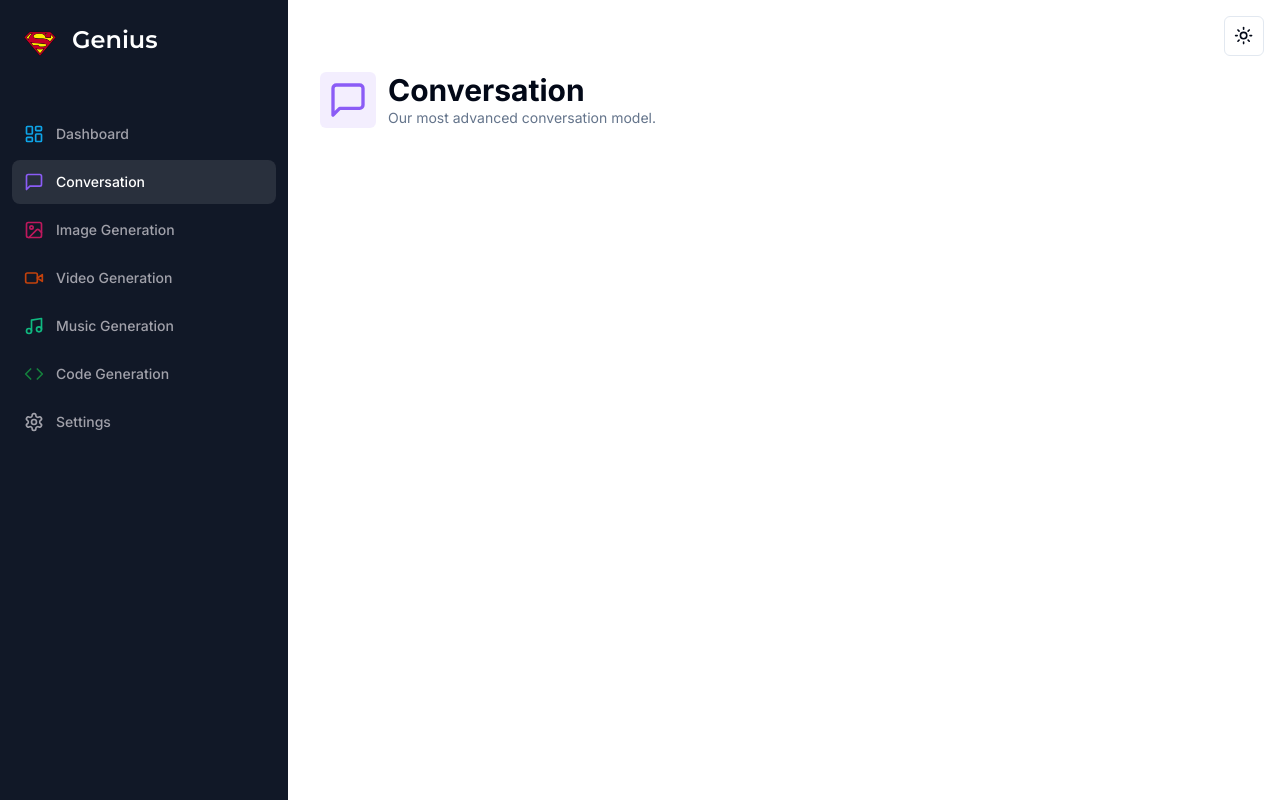
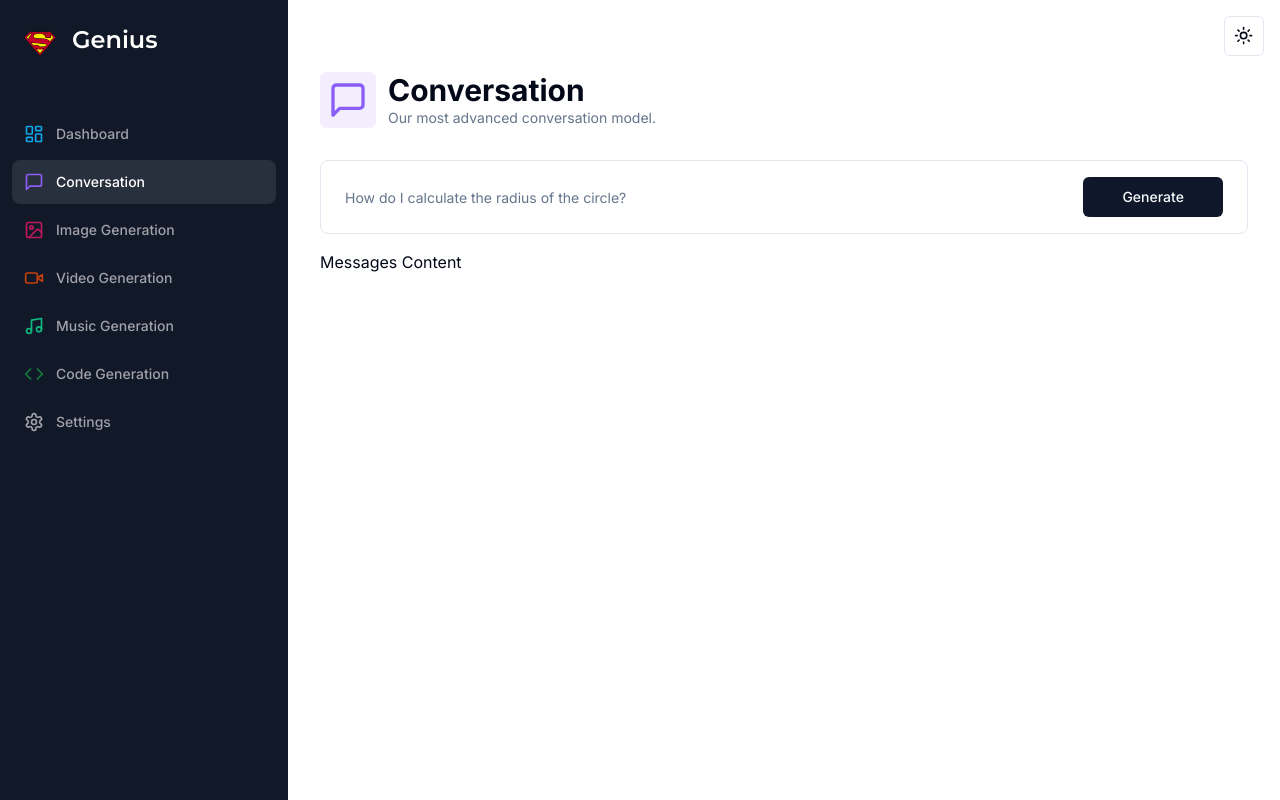
Before and after one commit to PiotrRomanczuk/NextJs-AI-Saas, a Next.js app: page /conversation in a window 1280 px wide. Built offline with nearby package versions, Linux system fonts and the light colour scheme.

Commit message:
Conversation UI done

```diff
--- /dev/null
+++ b/app/(dashboard)/(routes)/conversation/constants.tsx
@@ -0,0 +1,7 @@
+import * as z from 'zod';
+
+export const formSchema = z.object({
+	prompt: z.string().min(1, {
+		message: 'Prompt is required',
+	}),
+});
--- a/app/(dashboard)/(routes)/conversation/page.tsx
+++ b/app/(dashboard)/(routes)/conversation/page.tsx
@@ -1,7 +1,32 @@
+'use client';
+
 import Heading from '@/components/heading';
+
 import { MessageSquare } from 'lucide-react';
+import { useForm } from 'react-hook-form';
+
+import { formSchema } from './constants';
+import { zodResolver } from '@hookform/resolvers/zod';
+import * as z from 'zod';
+
+import { Input } from '@/components/ui/input';
+import { Form, FormControl, FormField, FormItem } from '@/components/ui/form';
+import { Button } from '@/components/ui/button';
 
 export default function ConversationPage() {
+	const form = useForm<z.infer<typeof formSchema>>({
+		resolver: zodResolver(formSchema),
+		defaultValues: {
+			prompt: '',
+		},
+	});
+
+	const isLoading = form.formState.isSubmitting;
+
+	const onSubmit = async (values: z.infer<typeof formSchema>) => {
+		console.log(values);
+	};
+
 	return (
 		<div>
 			<Heading
@@ -11,6 +36,39 @@
 				iconColor='text-violet-500'
 				bgColor='bg-violet-500/10'
 			/>
+			<div className='px-4 lg:px-8'>
+				<div>
+					<Form {...form}>
+						<form
+							onSubmit={form.handleSubmit(onSubmit)}
+							className='rounded-lg border w-full p-4 px-3 md:px-6 focus-within:shadow-sm grid grid-cols-12 gap-2'
+						>
+							<FormField
+								name='prompt'
+								render={({ field }) => (
+									<FormItem className='col-span-12 lg:col-span-10'>
+										<FormControl className='m-0 p-0'>
+											<Input
+												className='border-0 outline-none focus-visible:ring-0 focus-visible:ring-transparent'
+												disabled={isLoading}
+												placeholder='How do I calculate the radius of the circle?'
+												{...field}
+											/>
+										</FormControl>
+									</FormItem>
+								)}
+							/>
+							<Button
+								className='col-span-12 lg:col-span-2 w-full'
+								disabled={isLoading}
+							>
+								Generate
+							</Button>
+						</form>
+					</Form>
+				</div>
+				<div className='space-y-4 mt-4'>Messages Content</div>
+			</div>
 		</div>
 	);
 }
--- /dev/null
+++ b/components/ui/form.tsx
@@ -0,0 +1,176 @@
+import * as React from "react"
+import * as LabelPrimitive from "@radix-ui/react-label"
+import { Slot } from "@radix-ui/react-slot"
+import {
+  Controller,
+  ControllerProps,
+  FieldPath,
+  FieldValues,
+  FormProvider,
+  useFormContext,
+} from "react-hook-form"
+
+import { cn } from "@/lib/utils"
+import { Label } from "@/components/ui/label"
+
+const Form = FormProvider
+
+type FormFieldContextValue<
+  TFieldValues extends FieldValues = FieldValues,
+  TName extends FieldPath<TFieldValues> = FieldPath<TFieldValues>
+> = {
+  name: TName
+}
+
+const FormFieldContext = React.createContext<FormFieldContextValue>(
+  {} as FormFieldContextValue
+)
+
+const FormField = <
+  TFieldValues extends FieldValues = FieldValues,
+  TName extends FieldPath<TFieldValues> = FieldPath<TFieldValues>
+>({
+  ...props
+}: ControllerProps<TFieldValues, TName>) => {
+  return (
+    <FormFieldContext.Provider value={{ name: props.name }}>
+      <Controller {...props} />
+    </FormFieldContext.Provider>
+  )
+}
+
+const useFormField = () => {
+  const fieldContext = React.useContext(FormFieldContext)
+  const itemContext = React.useContext(FormItemContext)
+  const { getFieldState, formState } = useFormContext()
+
+  const fieldState = getFieldState(fieldContext.name, formState)
+
+  if (!fieldContext) {
+    throw new Error("useFormField should be used within <FormField>")
+  }
+
+  const { id } = itemContext
+
+  return {
+    id,
+    name: fieldContext.name,
+    formItemId: `${id}-form-item`,
+    formDescriptionId: `${id}-form-item-description`,
+    formMessageId: `${id}-form-item-message`,
+    ...fieldState,
+  }
+}
+
+type FormItemContextValue = {
+  id: string
+}
+
+const FormItemContext = React.createContext<FormItemContextValue>(
+  {} as FormItemContextValue
+)
+
+const FormItem = React.forwardRef<
+  HTMLDivElement,
+  React.HTMLAttributes<HTMLDivElement>
+>(({ className, ...props }, ref) => {
+  const id = React.useId()
+
+  return (
+    <FormItemContext.Provider value={{ id }}>
+      <div ref={ref} className={cn("space-y-2", className)} {...props} />
+    </FormItemContext.Provider>
+  )
+})
+FormItem.displayName = "FormItem"
+
+const FormLabel = React.forwardRef<
+  React.ElementRef<typeof LabelPrimitive.Root>,
+  React.ComponentPropsWithoutRef<typeof LabelPrimitive.Root>
+>(({ className, ...props }, ref) => {
+  const { error, formItemId } = useFormField()
+
+  return (
+    <Label
+      ref={ref}
+      className={cn(error && "text-destructive", className)}
+      htmlFor={formItemId}
+      {...props}
+    />
+  )
+})
+FormLabel.displayName = "FormLabel"
+
+const FormControl = React.forwardRef<
+  React.ElementRef<typeof Slot>,
+  React.ComponentPropsWithoutRef<typeof Slot>
+>(({ ...props }, ref) => {
+  const { error, formItemId, formDescriptionId, formMessageId } = useFormField()
+
+  return (
+    <Slot
+      ref={ref}
+      id={formItemId}
+      aria-describedby={
+        !error
+          ? `${formDescriptionId}`
+          : `${formDescriptionId} ${formMessageId}`
+      }
+      aria-invalid={!!error}
+      {...props}
+    />
+  )
+})
+FormControl.displayName = "FormControl"
+
+const FormDescription = React.forwardRef<
+  HTMLParagraphElement,
+  React.HTMLAttributes<HTMLParagraphElement>
+>(({ className, ...props }, ref) => {
+  const { formDescriptionId } = useFormField()
+
+  return (
+    <p
+      ref={ref}
+      id={formDescriptionId}
+      className={cn("text-sm text-muted-foreground", className)}
+      {...props}
+    />
+  )
+})
+FormDescription.displayName = "FormDescription"
+
+const FormMessage = React.forwardRef<
+  HTMLParagraphElement,
+  React.HTMLAttributes<HTMLParagraphElement>
+>(({ className, children, ...props }, ref) => {
+  const { error, formMessageId } = useFormField()
+  const body = error ? String(error?.message) : children
+
+  if (!body) {
+    return null
+  }
+
+  return (
+    <p
+      ref={ref}
+      id={formMessageId}
+      className={cn("text-sm font-medium text-destructive", className)}
+      {...props}
+    >
+      {body}
+    </p>
+  )
+})
+FormMessage.displayName = "FormMessage"
+
+export {
+  useFormField,
+  Form,
+  FormItem,
+  FormLabel,
+  FormControl,
+  FormDescription,
+  FormMessage,
+  FormField,
+}
--- /dev/null
+++ b/components/ui/input.tsx
@@ -0,0 +1,25 @@
+import * as React from "react"
+
+import { cn } from "@/lib/utils"
+
+export interface InputProps
+  extends React.InputHTMLAttributes<HTMLInputElement> {}
+
+const Input = React.forwardRef<HTMLInputElement, InputProps>(
+  ({ className, type, ...props }, ref) => {
+    return (
+      <input
+        type={type}
+        className={cn(
+          "flex h-10 w-full rounded-md border border-input bg-background px-3 py-2 text-sm ring-offset-background file:border-0 file:bg-transparent file:text-sm file:font-medium placeholder:text-muted-foreground focus-visible:outline-none focus-visible:ring-2 focus-visible:ring-ring focus-visible:ring-offset-2 disabled:cursor-not-allowed disabled:opacity-50",
+          className
+        )}
+        ref={ref}
+        {...props}
+      />
+    )
+  }
+)
+Input.displayName = "Input"
+
+export { Input }
--- /dev/null
+++ b/components/ui/label.tsx
@@ -0,0 +1,26 @@
+"use client"
+
+import * as React from "react"
+import * as LabelPrimitive from "@radix-ui/react-label"
+import { cva, type VariantProps } from "class-variance-authority"
+
+import { cn } from "@/lib/utils"
+
+const labelVariants = cva(
+  "text-sm font-medium leading-none peer-disabled:cursor-not-allowed peer-disabled:opacity-70"
+)
+
+const Label = React.forwardRef<
+  React.ElementRef<typeof LabelPrimitive.Root>,
+  React.ComponentPropsWithoutRef<typeof LabelPrimitive.Root> &
+    VariantProps<typeof labelVariants>
+>(({ className, ...props }, ref) => (
+  <LabelPrimitive.Root
+    ref={ref}
+    className={cn(labelVariants(), className)}
+    {...props}
+  />
+))
+Label.displayName = LabelPrimitive.Root.displayName
+
+export { Label }
--- a/package.json
+++ b/package.json
@@ -11,8 +11,10 @@
   "dependencies": {
     "@clerk/nextjs": "^4.24.1",
     "@grimlink/eleventy-plugin-lucide-icons": "^1.0.4",
+    "@hookform/resolvers": "^3.3.1",
     "@radix-ui/react-dialog": "^1.0.5",
     "@radix-ui/react-dropdown-menu": "^2.0.6",
+    "@radix-ui/react-label": "^2.0.2",
     "@radix-ui/react-slot": "^1.0.2",
     "@types/node": "20.7.0",
     "@types/react": "18.2.23",
@@ -28,9 +30,11 @@
     "postcss": "8.4.30",
     "react": "18.2.0",
     "react-dom": "18.2.0",
+    "react-hook-form": "^7.46.2",
     "tailwind-merge": "^1.14.0",
     "tailwindcss": "3.3.3",
     "tailwindcss-animate": "^1.0.7",
-    "typescript": "5.2.2"
+    "typescript": "5.2.2",
+    "zod": "^3.22.2"
   }
 }
```
Also changed, not shown: 1 other file (tests, documents, lock files or other folders).
